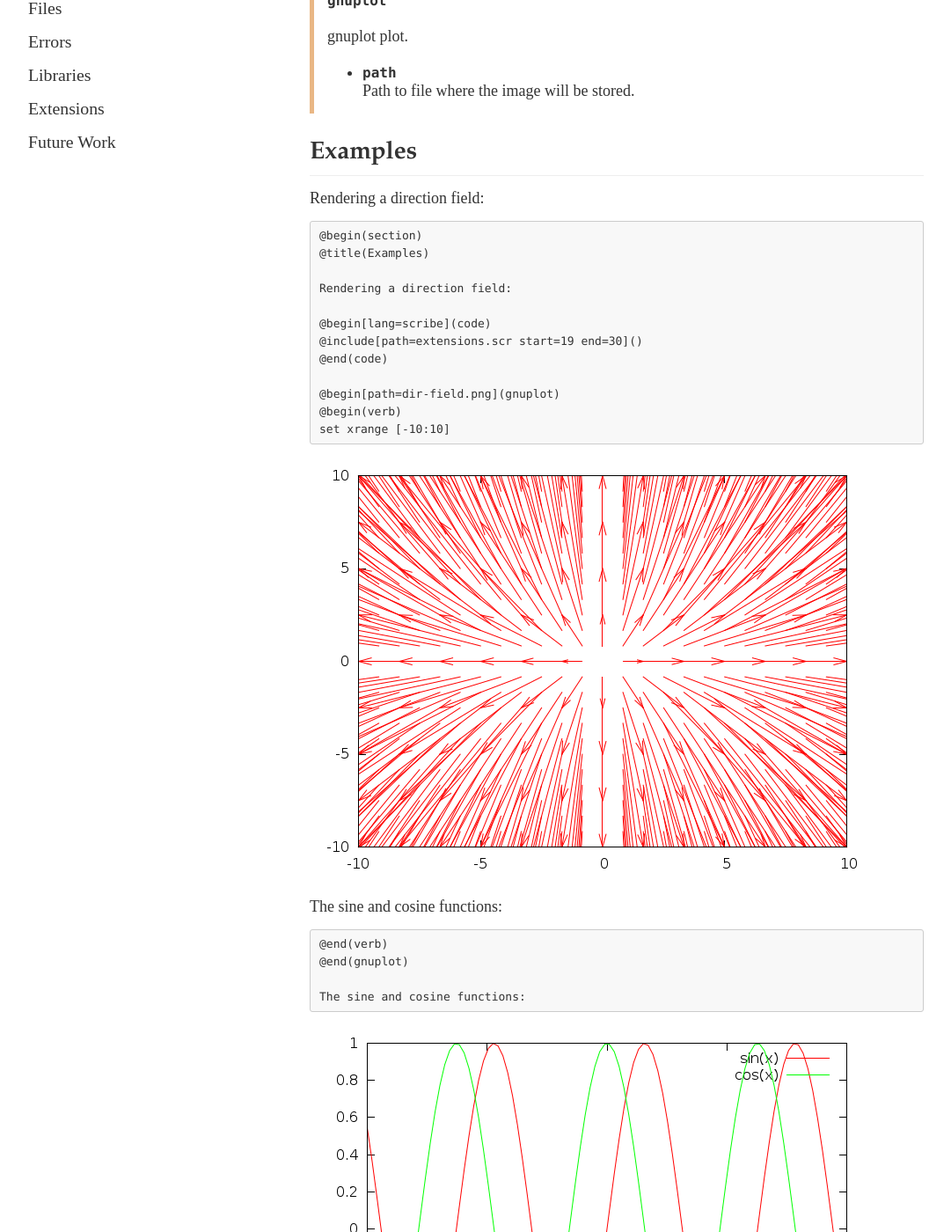
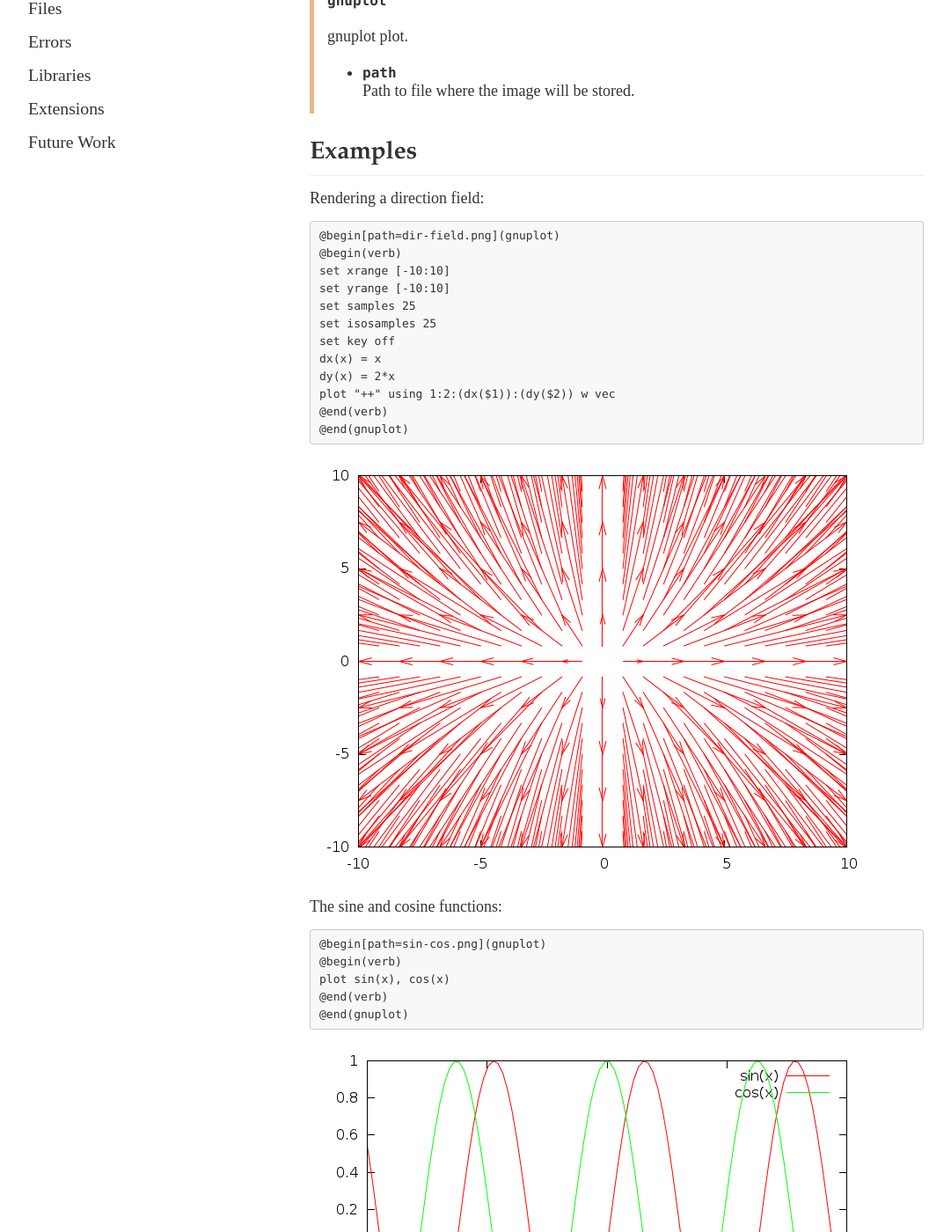
Before and after one commit to CommonDoc/commondoc.github.io, a Jekyll site: the page docs/extensions.html, which Jekyll copies as it is, in a window 1280 px wide and 1400 px high, scrolled down 300 px. Shown: the whole window at 88% size, without its empty margins (3-1084 px from the left). Built offline with Jekyll 4.4.1, drawn with Linux system fonts in a browser that asks for light colours; some web fonts are replaced.

Commit message:
Minor fix

```diff
--- a/docs/extensions.html
+++ b/docs/extensions.html
@@ -22,22 +22,22 @@
     </aside>
     <main class="codex-section">
       <h1 id="plotting-with-gnuplot">Plotting with gnuplot</h1><p></p><p>The <code>common-doc-gnuplot</code> system allows you to render plots using gnuplot
-commands from inside the document.</p><h2 id="50-api">API</h2><div class="codex-doc-node codex-record codex-class"><code class="codex-name">gnuplot</code><div class="codex-docstring">gnuplot plot.</div><ul class="codex-slot-list"><li class="codex-slot codex-class-slot"><code class="codex-name">path</code><div class="codex-docstring">Path to file where the image will be stored.</div></li></ul></div><h2 id="51-examples">Examples</h2><p></p><p>Rendering a direction field:</p><pre><code class="scribe">@begin(section)
-@title(Examples)
-
-Rendering a direction field:
-
-@begin[lang=scribe](code)
-@include[path=extensions.scr start=19 end=30]()
-@end(code)
-
-@begin[path=dir-field.png](gnuplot)
+commands from inside the document.</p><h2 id="50-api">API</h2><div class="codex-doc-node codex-record codex-class"><code class="codex-name">gnuplot</code><div class="codex-docstring">gnuplot plot.</div><ul class="codex-slot-list"><li class="codex-slot codex-class-slot"><code class="codex-name">path</code><div class="codex-docstring">Path to file where the image will be stored.</div></li></ul></div><h2 id="51-examples">Examples</h2><p></p><p>Rendering a direction field:</p><pre><code class="scribe">@begin[path=dir-field.png](gnuplot)
 @begin(verb)
-set xrange [-10:10]</code></pre><p><img src="dir-field.png"/></p><p>The sine and cosine functions:</p><pre><code class="scribe">@end(verb)
-@end(gnuplot)
-
-The sine and cosine functions:
-</code></pre><p><img src="sin-cos.png"/></p><h1 id="include-files">Include Files</h1><p></p><p>The <code>common-doc-include</code> contrib loads external text files into the
+set xrange [-10:10]
+set yrange [-10:10]
+set samples 25
+set isosamples 25
+set key off
+dx(x) = x
+dy(x) = 2*x
+plot &quot;++&quot; using 1:2:(dx($1)):(dy($2)) w vec
+@end(verb)
+@end(gnuplot)</code></pre><p><img src="dir-field.png"/></p><p>The sine and cosine functions:</p><pre><code class="scribe">@begin[path=sin-cos.png](gnuplot)
+@begin(verb)
+plot sin(x), cos(x)
+@end(verb)
+@end(gnuplot)</code></pre><p><img src="sin-cos.png"/></p><h1 id="include-files">Include Files</h1><p></p><p>The <code>common-doc-include</code> contrib loads external text files into the
 document. The <code>path</code> attribute is the path to the file, and the optional
 <code>start</code> and <code>end</code> attributes can be used to specify a numeric range of
 lines.</p><h2 id="53-api">API</h2><div class="codex-doc-node codex-record codex-class"><code class="codex-name">include</code><div class="codex-docstring">Include an external file.</div><ul class="codex-slot-list"><li class="codex-slot codex-class-slot"><code class="codex-name">path</code><div class="codex-docstring">Path to the local file to include.</div></li><li class="codex-slot codex-class-slot"><code class="codex-name">start</code><div class="codex-docstring">The line where the inclusion will start.</div></li><li class="codex-slot codex-class-slot"><code class="codex-name">end</code><div class="codex-docstring">The line where the inclusion will end.</div></li></ul></div><h2 id="54-examples">Examples</h2><p></p><p>The <a href="https://github.com/CommonDoc/common-doc/tree/master/docs">source
```
